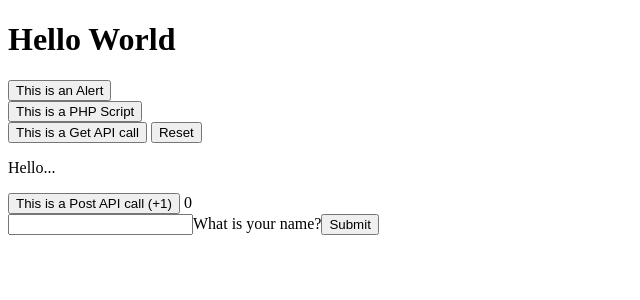
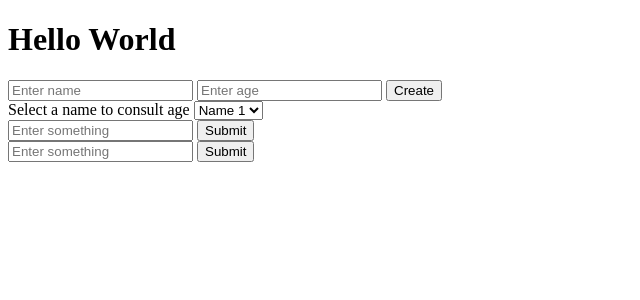
Before and after one commit to Eloy-Martin/Demo_PHP, a PHP site: page / in a window 1280 px wide. Shown: the top 300 px of the page, without its empty margins (0-640 px from the left). Run offline with PHP 8.4, Linux system fonts and the light colour scheme.

Commit message:
cambios en index.php

```diff
--- a/index.php
+++ b/index.php
@@ -5,26 +5,42 @@
     <title>MAIN VIEW</title>
 </head>
 <body>
+    <?php
+    include 'CRUD/db.php';
+    include 'CRUD/create.php';
+    include 'CRUD/read.php';
+    include 'CRUD/update.php';
+    include 'CRUD/delete.php';
+    ?>
     <h1>Hello World</h1>
-    <form  method="post" action="script.php">
-        <div>
-            <button id="button1">This is an Alert</button>
-        </div>
-        <div>
-            <button id="button2">This is a PHP Script</button>
-        </div>
-        <div>
-            <button id="button3">This is a Get API call</button> <button id = "button3reset">Reset</button>
-            <p id="response">Hello...</p>
-        </div>
-        <div>
-            <button id="button4">This is a Post API call (+1)</button>
-            <counter id="counter">0</counter>
-        </div>
-        <div>
-            <input id="input1">What is your name?</input><button id="submit1">Submit</button>
-            <p id="personalGreeting"></p>
-        </div>
+    <form  method="post" action="CRUD/create.php">
+    <!-- example of CRUD-->
+    <!-- Create-->
+    <input type="text" name="name" placeholder="Enter name" />
+    <input type="text" name="age" placeholder="Enter age" />
+    <button type="submit" name="create">Create</button>
+    <br/>
+
+    <!-- Read-->
+    <label>Select a name to consult age</label>
+    <select name="name">
+        <option value="name1">Name 1</option>
+        <option value="name2">Name 2</option>
+        <option value="name3">Name 3</option>
+    </select>
+    <br/>
+
+    <!-- Update-->
+    <input type="text" name="input1" placeholder="Enter something" />
+    <button type="submit" name="button1">Submit</button>
+
+    <br/>
+
+    <!-- Delete-->
+    <input type="text" name="input1" placeholder="Enter something" />
+    <button type="submit" name="button1">Submit</button>
+
+
     </form>
 
 </body>
```
